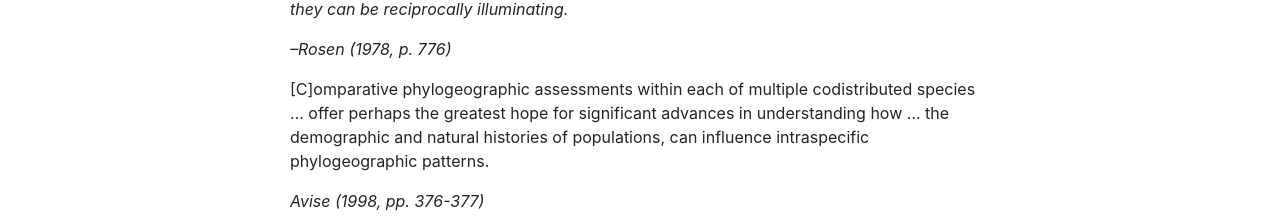
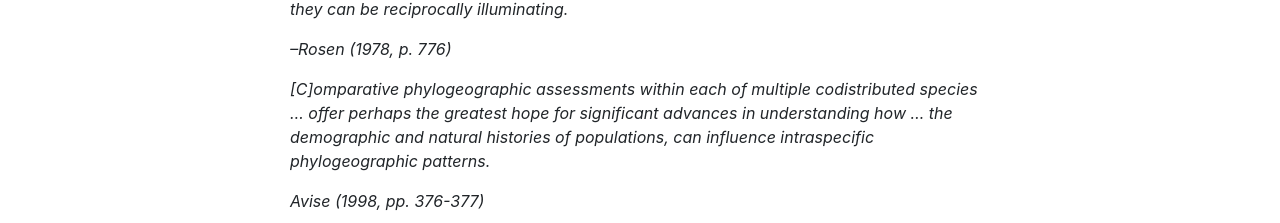
Before and after one commit to justincbagley/bootstrap4-portfolio-site, a website: page pages/phylogeog.html in a window 1280 px wide. Shown: the part 249-472 px from the top of the page. Drawn offline with Linux system fonts and the light colour scheme.

Commit message:
Update phylogeog.html

```diff
--- a/pages/phylogeog.html
+++ b/pages/phylogeog.html
@@ -85,7 +85,7 @@
 	</blockquote>
 		<!-- <p>&nbsp;</p> -->
 	<blockquote cite="">
-	<p>[C]omparative phylogeographic assessments within each of multiple codistributed species … offer perhaps the greatest hope for significant advances in understanding how … the demographic and natural histories of populations, can influence intraspecific phylogeographic patterns.</p>
+	<p><em>[C]omparative phylogeographic assessments within each of multiple codistributed species … offer perhaps the greatest hope for significant advances in understanding how … the demographic and natural histories of populations, can influence intraspecific phylogeographic patterns.</em></p>
 	<cite>Avise (1998, pp. 376-377)</cite>
 	</blockquote>
 		<p>&nbsp;</p>
```
